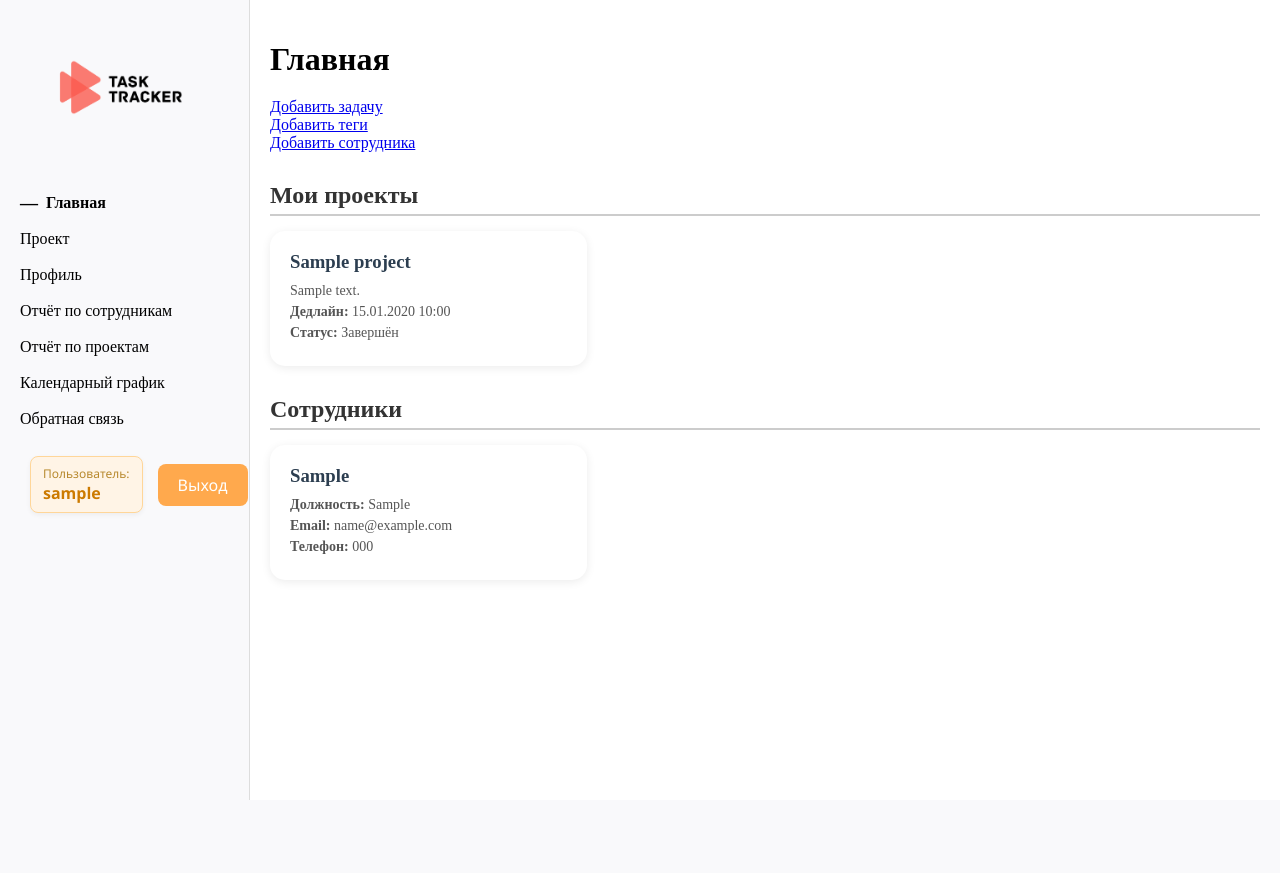
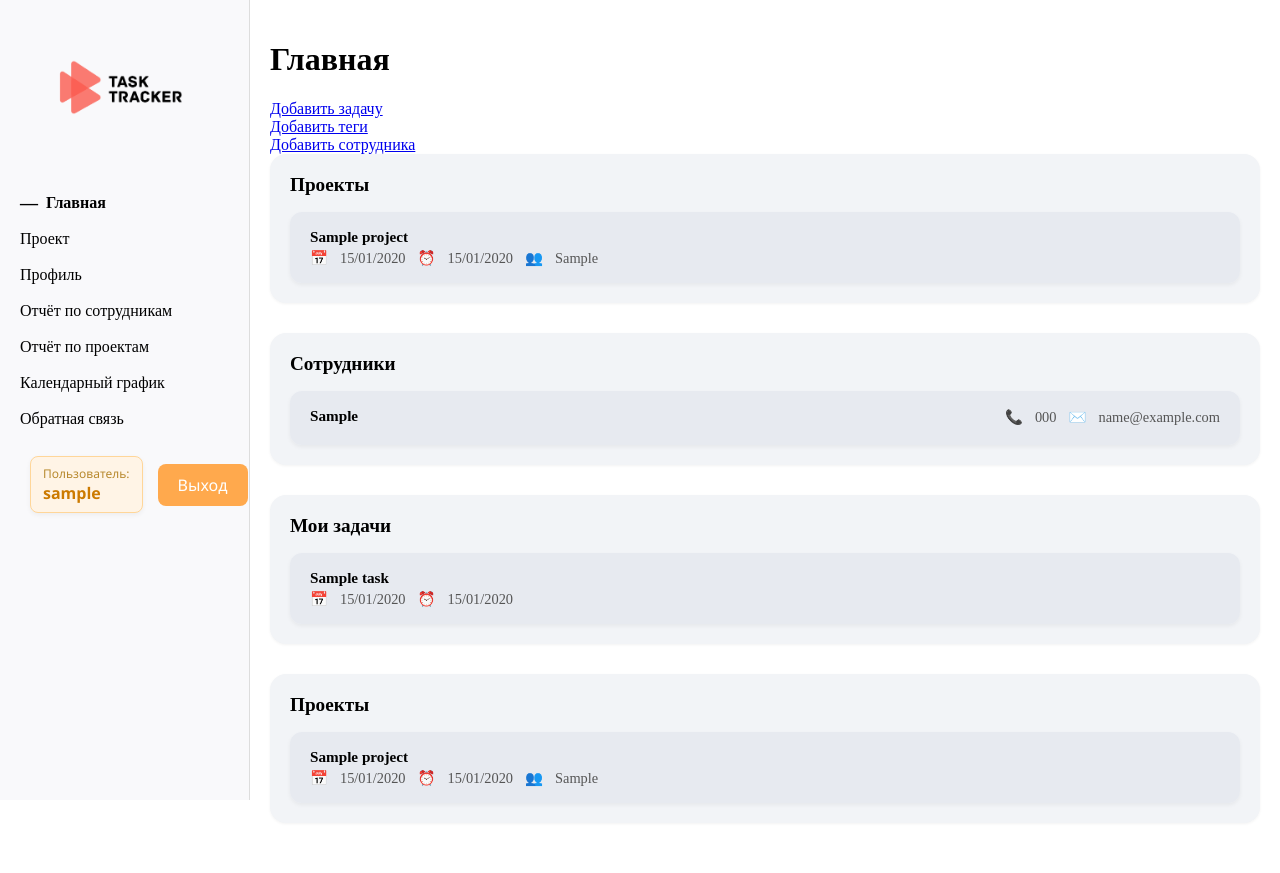
Before and after one commit to yakexerr/ORPUD, a Django app: page / in a window 1280 px wide. Before the commit the page ends 800 px from the top, so only its background shows below. Run offline with Django 5.2, Linux system fonts and the light colour scheme; a user stored in the database is signed in; tables that the repository leaves empty hold one stand-in row (values such as "Sample post").

Commit message:
fix styles main and views

```diff
--- a/web/static/css/style.css
+++ b/web/static/css/style.css
@@ -81,50 +81,63 @@
 }
 
 /* Стили главного меню */
-.page-title {
-    font-size: 32px;
-    margin-bottom: 20px;
-    font-weight: bold;
+.dashboard-section {
+    background-color: #f2f4f7; /* светло-серый фон, светлее чем карточки */
+    padding: 20px;
+    border-radius: 16px;
+    margin-bottom: 30px;
+    box-shadow: 0 1px 3px rgba(0, 0, 0, 0.05);
 }
 
 .section-title {
-    font-size: 24px;
-    margin: 30px 0 15px;
-    color: #333;
-    border-bottom: 2px solid #ccc;
-    padding-bottom: 5px;
+    font-size: 1.2rem;
+    font-weight: 600;
+    margin-bottom: 16px;
 }
 
-.card-grid {
-    display: grid;
-    grid-template-columns: repeat(auto-fill, minmax(280px, 1fr));
-    gap: 20px;
+.card-list {
+    display: flex;
+    flex-direction: column;
+    gap: 12px;
 }
 
 .card {
-    background: #fff;
-    padding: 20px;
-    border-radius: 15px;
-    box-shadow: 0 2px 10px rgba(0, 0, 0, 0.08);
-    transition: transform 0.2s ease, box-shadow 0.2s ease;
+    background-color: rgba(230, 233, 240, 0.9); /* немного темнее чем фон секции */
+    padding: 16px 20px;
+    border-radius: 12px;
+    display: flex;
+    justify-content: space-between;
+    align-items: center;
+    font-size: 0.95rem;
+    transition: background-color 0.2s ease;
+    box-shadow: 0 2px 4px rgba(0, 0, 0, 0.05);
 }
 
 .card:hover {
-    transform: translateY(-4px);
-    box-shadow: 0 4px 15px rgba(0, 0, 0, 0.15);
+    background-color: rgba(215, 220, 230, 0.95);
 }
 
-.card h3 {
-    margin-top: 0;
-    margin-bottom: 10px;
-    color: #2c3e50;
+.card-title {
+    font-weight: 600;
+    margin-bottom: 4px;
 }
 
-.card p {
-    margin: 5px 0;
-    font-size: 14px;
+.card-info {
+    display: flex;
+    align-items: center;
+    gap: 12px;
     color: #555;
+    font-size: 0.9rem;
+    flex-wrap: wrap;
 }
+
+.card-info .icon {
+    display: flex;
+    align-items: center;
+    gap: 4px;
+    font-style: normal;
+}
+
 
 /* Стиль кнопки выхода из акканута */
 .logout-container {
--- a/web/templates/web/main.html
+++ b/web/templates/web/main.html
@@ -8,71 +8,89 @@
     <a href="{% url 'tags' %}">Добавить теги</a> <br>
     <a href="{% url 'add_employee' %}">Добавить сотрудника</a>
 
-{% if role == 'manager' %}
-    <section>
-        <h2 class="section-title">Мои проекты</h2>
-        <div class="card-grid">
-            {% for project in projects %}
+<div class="dashboard">
+
+<!--  {% if user.is_authenticated %}-->
+
+    {% if manager_account %}
+      <!-- Блок проектов менеджера -->
+      <div class="dashboard-section">
+        <div class="section-title">Проекты</div>
+        <div class="card-list">
+          {% for project in manager_projects %}
           <div class="card">
-                    <h3>{{ project.title }}</h3>
-                    <p>{{ project.description }}</p>
-                    <p><strong>Дедлайн:</strong> {{ project.deadline|date:"d.m.Y H:i" }}</p>
-                    <p><strong>Статус:</strong> {{ project.is_done|yesno:"Завершён,В процессе" }}</p>
+            <div>
+              <div class="card-title">{{ project.title }}</div>
+              <div class="card-info">
+                <span class="icon">📅</span>{{ project.date_create|date:"d/m/Y" }}
+                <span class="icon">⏰</span>{{ project.deadline|date:"d/m/Y" }}
+                <span class="icon">👥</span>
+                {% for emp in project.employees.all %}{{ emp.fio }}{% if not forloop.last %}, {% endif %}{% endfor %}
               </div>
-            {% empty %}
-                <p>Нет активных проектов.</p>
+            </div>
+          </div>
           {% endfor %}
         </div>
-    </section>
+      </div>
 
-    <section>
-        <h2 class="section-title">Сотрудники</h2>
-        <div class="card-grid">
-            {% for employee in employees %}
+      <!-- Блок сотрудников -->
+      <div class="dashboard-section">
+        <div class="section-title">Сотрудники</div>
+        <div class="card-list">
+          {% for emp in manager_employees %}
           <div class="card">
-                    <h3>{{ employee.fio }}</h3>
-                    <p><strong>Должность:</strong> {{ employee.position }}</p>
-                    <p><strong>Email:</strong> {{ employee.email }}</p>
-                    <p><strong>Телефон:</strong> {{ employee.phone }}</p>
+            <div class="card-title">{{ emp.fio }}</div>
+            <div class="card-info">
+              <span class="icon">📞</span>{{ emp.phone }}
+              <span class="icon">✉️</span>{{ emp.email }}
             </div>
-            {% empty %}
-                <p>Сотрудники не назначены.</p>
+          </div>
           {% endfor %}
         </div>
-    </section>
+      </div>
+    {% endif %}
 
-{% elif role == 'employee' %}
-    <section>
-        <h2 class="section-title">Мои задачи</h2>
-        <div class="card-grid">
-            {% for task in tasks %}
+    {% if employee_account %}
+      <!-- Блок задач сотрудника -->
+      <div class="dashboard-section">
+        <div class="section-title">Мои задачи</div>
+        <div class="card-list">
+          {% for task in employee_tasks %}
           <div class="card">
-                    <h3>{{ task.title }}</h3>
-                    <p>{{ task.description|truncatechars:100 }}</p>
-                    <p><strong>Приоритет:</strong> {{ task.get_priority_display }}</p>
-                    <p><strong>Дедлайн:</strong> {{ task.deadline|date:"d.m.Y H:i" }}</p>
-                    <p><strong>Статус:</strong> {{ task.is_done|yesno:"Выполнена,В процессе" }}</p>
+            <div>
+              <div class="card-title">{{ task.title }}</div>
+              <div class="card-info">
+                <span class="icon">📅</span>{{ task.date_added|date:"d/m/Y" }}
+                <span class="icon">⏰</span>{{ task.deadline|date:"d/m/Y" }}
               </div>
-            {% empty %}
-                <p>Нет активных задач.</p>
+            </div>
+          </div>
           {% endfor %}
         </div>
-    </section>
+      </div>
 
-    <section>
-        <h2 class="section-title">Проекты</h2>
-        <div class="card-grid">
-            {% for project in projects %}
+      <!-- Блок проектов сотрудника -->
+      <div class="dashboard-section">
+        <div class="section-title">Проекты</div>
+        <div class="card-list">
+          {% for project in employee_projects %}
           <div class="card">
-                    <h3>{{ project.title }}</h3>
-                    <p>{{ project.description|truncatechars:100 }}</p>
-                    <p><strong>Менеджер:</strong> {{ project.manager.fio }}</p>
-                    <p><strong>Дедлайн:</strong> {{ project.deadline|date:"d.m.Y H:i" }}</p>
+            <div>
+              <div class="card-title">{{ project.title }}</div>
+              <div class="card-info">
+                <span class="icon">📅</span>{{ project.date_create|date:"d/m/Y" }}
+                <span class="icon">⏰</span>{{ project.deadline|date:"d/m/Y" }}
+                <span class="icon">👥</span>
+                {% for emp in project.employees.all %}{{ emp.fio }}{% if not forloop.last %}, {% endif %}{% endfor %}
               </div>
-            {% empty %}
-                <p>Вы не добавлены ни в один проект.</p>
+            </div>
+          </div>
           {% endfor %}
         </div>
-    </section>
+      </div>
     {% endif %}
+
+<!--  {% endif %}-->
+
+</div>
 {% endblock %}
--- a/web/views.py
+++ b/web/views.py
@@ -11,28 +11,28 @@
 @login_required
 def main_view(request):
     user = request.user
-    is_manager = ManagerAccount.objects.filter(email=user.email).exists()
-    is_employee = EmployeeAccount.objects.filter(email=user.email).exists()
-
     context = {}
 
-    if is_manager:
+    try:
         manager = ManagerAccount.objects.get(email=user.email)
-        projects = Project.objects.filter(manager=manager)
-        employees = EmployeeAccount.objects.filter(project__in=projects).distinct()
-        context['role'] = 'manager'
-        context['projects'] = projects
-        context['employees'] = employees
+        context['manager_account'] = manager
+        context['manager_projects'] = Project.objects.filter(manager=manager)
+        context['manager_employees'] = EmployeeAccount.objects.filter(
+            id__in=context['manager_projects'].values_list('employees', flat=True)
+        ).distinct()
+    except ManagerAccount.DoesNotExist:
+        pass
 
-    elif is_employee:
+    try:
         employee = EmployeeAccount.objects.get(email=user.email)
-        tasks = Task.objects.filter(employees=employee)
-        projects = Project.objects.filter(employees=employee).distinct()
-        context['role'] = 'employee'
-        context['tasks'] = tasks
-        context['projects'] = projects
+        context['employee_account'] = employee
+        context['employee_tasks'] = Task.objects.filter(employees=employee)
+        context['employee_projects'] = Project.objects.filter(employees=employee)
+    except EmployeeAccount.DoesNotExist:
+        pass
 
     return render(request, 'web/main.html', context)
+
 
 
 def registration_view(request):
```
Lines whose indentation alone changed are shown as unchanged.
